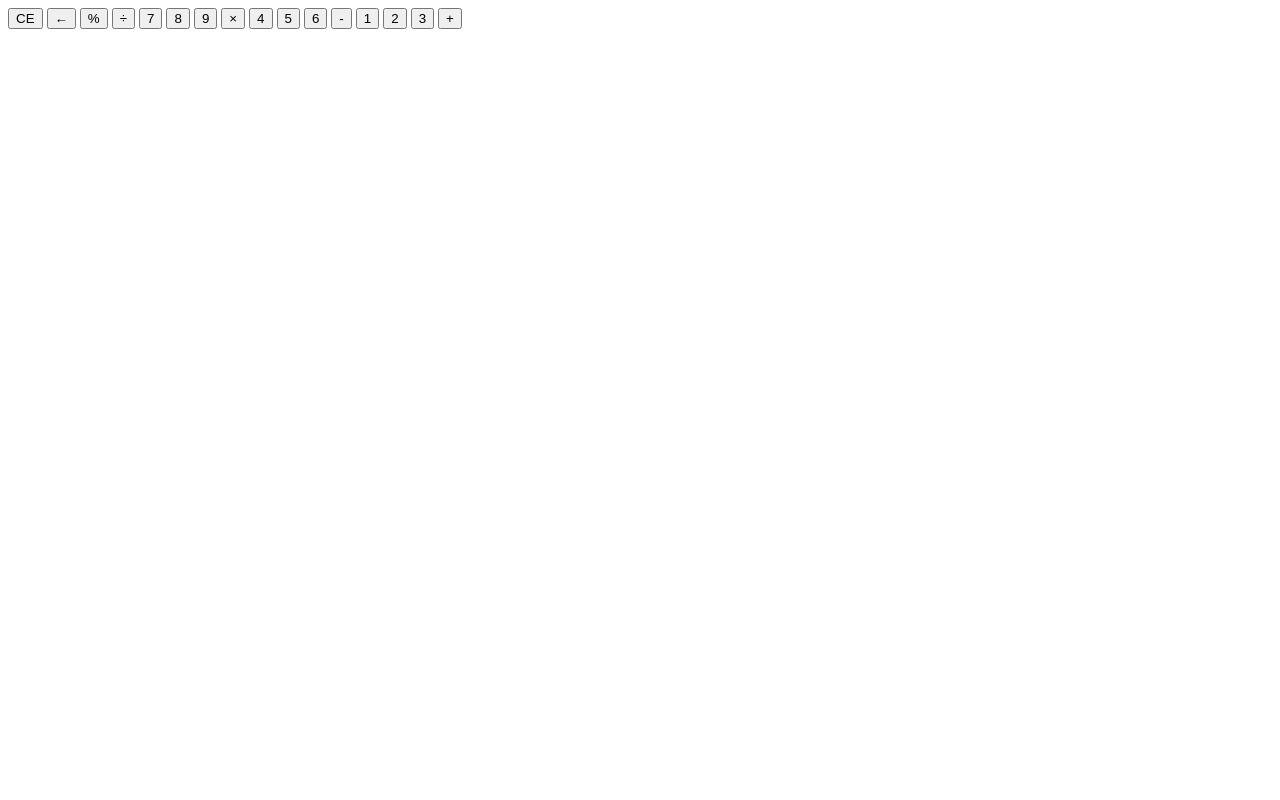
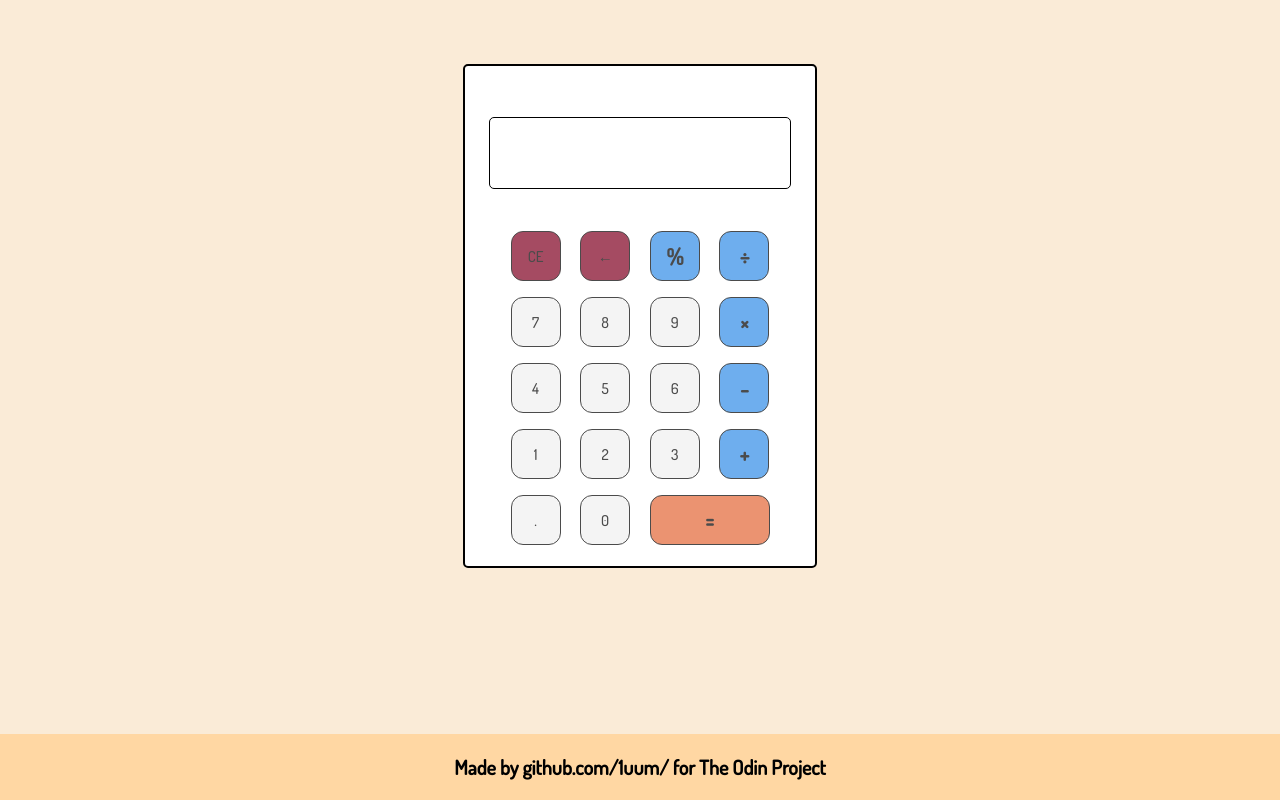
Before and after one commit to moralu94/calculator, a plain HTML site: page index.html in a window 1280 px wide. Drawn offline with Linux system fonts and the light colour scheme.

Commit message:
gave style to thepage

```diff
--- a/index.html
+++ b/index.html
@@ -12,27 +12,30 @@
     <body>
         <div class="container">
             <div class="calculator">
-                <div id="display">
+                <div id="display"></div>
                 <div id="buttons">
-                        <button>CE</button>
-                        <button>←</button>
-                        <button>%</button>
-                        <button>÷</button>
+                    <button id="clear" >CE</button>
+                    <button id="clear" >←</button>
+                    <button id="op">%</button>
+                    <button id="op">÷</button>
                     <button>7</button>
                     <button>8</button>
                     <button>9</button>
-                        <button>×</button>
+                    <button id="op">×</button>
                     <button>4</button>
                     <button>5</button>
                     <button>6</button>
-                        <button>-</button>
+                    <button id="op">-</button>
                     <button>1</button>
                     <button>2</button>
                     <button>3</button>
-                        <button>+</button>
+                    <button id="op">+</button>
+                    <button>.</button>
+                    <button>0</button>
+                    <button id="equal">=</button>
                 </div>
             </div>
         </div>
-        </div>
+        <footer class="footer">Made by github.com/1uum/ for The Odin Project</footer>
     </body>
 </html>
--- a/style.css
+++ b/style.css
@@ -0,0 +1,104 @@
+*{
+    font-family: 'Dosis', sans-serif;
+    margin: 0;
+}
+
+body, html{
+    height: 100%;
+    background-color: #faebd7;
+}
+
+.container{
+    display: flex;
+    justify-content: center;
+    align-items: center;
+}
+
+.calculator{
+    display: flex;
+    background-color: #ffffff;
+    min-width: 350px;
+    max-width: 350px;
+    min-height: 500px;
+    border:  2px solid #000000;
+    margin-top: 4em;
+    border-radius: 5px;
+    justify-content: space-around;
+    flex-direction: column;
+    align-items: center;
+}
+
+#display{
+    border: 1px solid #000000;
+    border-radius: 5px;
+    display: flex;
+    min-width: 300px;
+    min-height: 70px;
+    margin-top: 30px;
+    justify-content: right;
+    align-items: center;
+    font-size: 30px;
+
+}
+
+#buttons{
+    display: flex;
+    justify-content: space-around;
+    align-items: center;
+    width: 75%;
+    flex-wrap: wrap;
+    gap: 16px;
+
+}
+
+button{
+    background-color: #f0f0f0;
+    box-shadow: none;
+    display: flex;
+    border-radius: 12px;
+    font-size: 15px;
+    opacity: 0.7;
+    transition: 0.3s;
+    max-width: 50px;
+    max-height: 50px;
+    min-width: 50px;
+    min-height: 50px;
+    align-items: center;
+    justify-content: center;
+    flex-direction: row;
+    border: 1px solid #000000;
+}
+
+button:hover{
+    opacity: 1;
+}
+
+#equal{
+    min-width: 120px;
+    background-color: #e36636;
+    font-size: 22px;
+    font-weight: 700;
+}
+
+#op{
+    font-size: 22px;
+    font-weight: 700;
+    background-color: #318ce7;
+}
+
+#clear{
+    background-color: #800020;
+}
+
+footer{
+    background-color: #ffd7a3;
+    padding-top: 20px;
+    padding-bottom: 20px;
+    display: flex;
+    font-size: 20px;
+    font-weight:700;
+    justify-content: center;
+    position: fixed;
+    width: 100%;
+    bottom: 0;
+}
```
Lines whose indentation alone changed are shown as unchanged.
